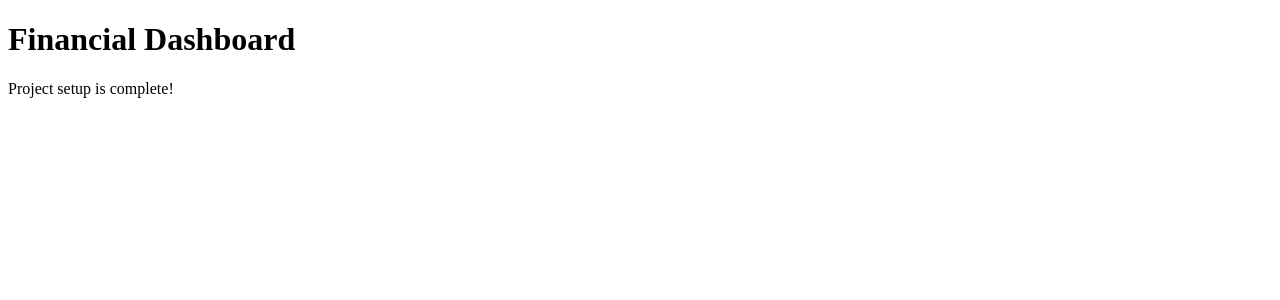
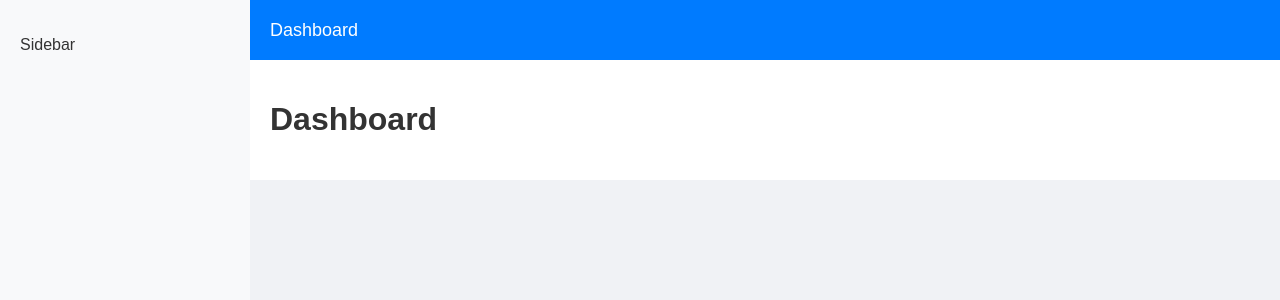
Before and after one commit to hamzahalilovic/soar, a React (Create React App) app: page / in a window 1280 px wide. Shown: the top 300 px of the page. Built offline with nearby package versions, Linux system fonts and the light colour scheme.

Commit message:
Set up project folder structure and implement routing

```diff
--- a/package.json
+++ b/package.json
@@ -11,7 +11,6 @@
     "@types/node": "^16.18.121",
     "@types/react": "^18.3.12",
     "@types/react-dom": "^18.3.1",
-    "@types/react-router-dom": "^5.3.3",
     "@types/styled-components": "^5.1.34",
     "chart.js": "^4.4.6",
     "react": "^18.3.1",
@@ -50,6 +49,7 @@
   },
   "devDependencies": {
     "@types/chart.js": "^2.9.41",
-    "@types/react-redux": "^7.1.34"
+    "@types/react-redux": "^7.1.34",
+    "@types/react-router-dom": "^5.3.3"
   }
 }
--- a/src/App.tsx
+++ b/src/App.tsx
@@ -1,11 +1,14 @@
 import React from "react";
+import { BrowserRouter as Router } from "react-router-dom";
+import AppRoutes from "./navigation/AppRoutes";
+import GlobalStyle from "./styles/GlobalStyle";
 
 const App: React.FC = () => {
   return (
-    <div>
-      <h1>Financial Dashboard</h1>
-      <p>Project setup is complete!</p>
-    </div>
+    <Router>
+      <GlobalStyle />
+      <AppRoutes />
+    </Router>
   );
 };
 
--- /dev/null
+++ b/src/layouts/MainLayout.tsx
@@ -0,0 +1,48 @@
+import React from "react";
+import { Outlet } from "react-router-dom";
+import styled from "styled-components";
+
+const LayoutWrapper = styled.div`
+  display: flex;
+  height: 100vh;
+`;
+
+const Sidebar = styled.aside`
+  width: 250px;
+  background-color: #f8f9fa;
+  padding: 20px;
+`;
+
+const MainContent = styled.main`
+  flex: 1;
+  padding: 20px;
+  background-color: #ffffff;
+`;
+
+const Header = styled.header`
+  height: 60px;
+  background-color: #007bff;
+  color: white;
+  display: flex;
+  align-items: center;
+  padding: 0 20px;
+  font-size: 18px;
+`;
+
+const MainLayout: React.FC = () => {
+  return (
+    <LayoutWrapper>
+      <Sidebar>
+        <p>Sidebar</p>
+      </Sidebar>
+      <div style={{ flex: 1 }}>
+        <Header>Dashboard</Header>
+        <MainContent>
+          <Outlet />
+        </MainContent>
+      </div>
+    </LayoutWrapper>
+  );
+};
+
+export default MainLayout;
--- /dev/null
+++ b/src/navigation/AppRoutes.tsx
@@ -0,0 +1,18 @@
+import React from "react";
+import { Routes, Route } from "react-router-dom";
+import DashboardPage from "../pages/DashboardPage";
+import SettingsPage from "../pages/SettingsPage";
+import MainLayout from "../layouts/MainLayout";
+
+const AppRoutes: React.FC = () => {
+  return (
+    <Routes>
+      <Route path="/" element={<MainLayout />}>
+        <Route index element={<DashboardPage />} />
+        <Route path="settings" element={<SettingsPage />} />
+      </Route>
+    </Routes>
+  );
+};
+
+export default AppRoutes;
--- /dev/null
+++ b/src/navigation/index.ts
@@ -0,0 +1,2 @@
+export { default as AppRoutes } from "./AppRoutes";
+export { default as ProtectedRoute } from "./ProtectedRoute";
--- /dev/null
+++ b/src/pages/DashboardPage.tsx
@@ -0,0 +1,11 @@
+import React from "react";
+
+const DashboardPage: React.FC = () => {
+  return (
+    <div>
+      <h1>Dashboard</h1>
+    </div>
+  );
+};
+
+export default DashboardPage;
--- /dev/null
+++ b/src/pages/SettingsPage.tsx
@@ -0,0 +1,11 @@
+import React from "react";
+
+const SettingsPage: React.FC = () => {
+  return (
+    <div>
+      <h1>Settings</h1>
+    </div>
+  );
+};
+
+export default SettingsPage;
--- /dev/null
+++ b/src/styles/GlobalStyle.ts
@@ -0,0 +1,21 @@
+import { createGlobalStyle } from "styled-components";
+
+const GlobalStyle = createGlobalStyle`
+  body {
+    margin: 0;
+    font-family: 'Arial', sans-serif;
+    background-color: #f0f2f5;
+    color: #333;
+  }
+
+  * {
+    box-sizing: border-box;
+  }
+
+  a {
+    text-decoration: none;
+    color: inherit;
+  }
+`;
+
+export default GlobalStyle;
```
Also changed, not shown: src/navigation/ProtectedRoute.tsx (added, +23 -0 lines).
